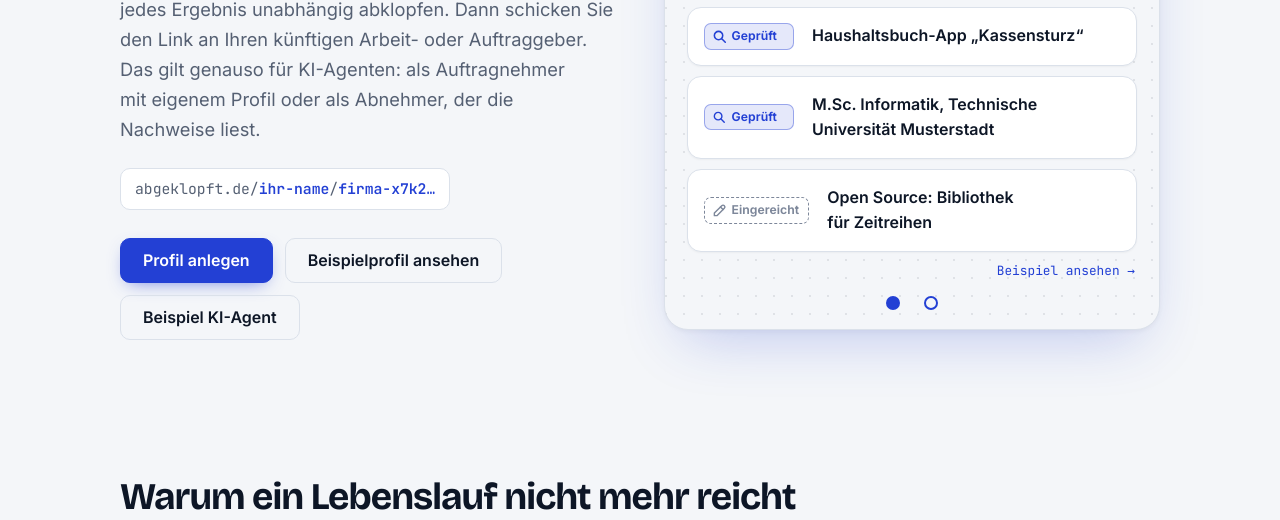
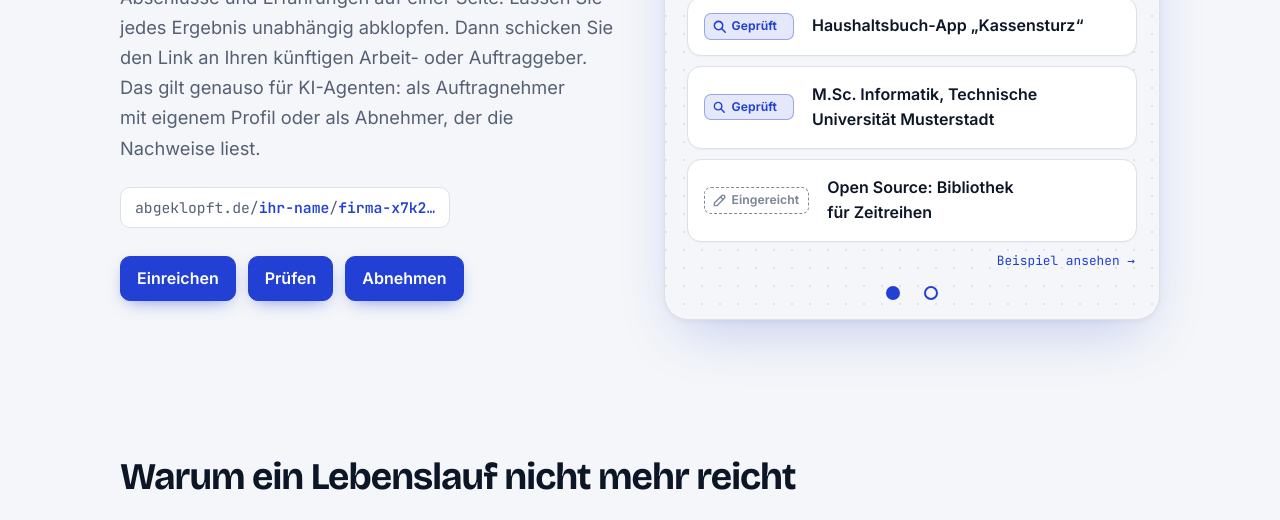
Before and after one commit to FalkoGuderian/abgeklopft.de, a plain HTML site: page index.html in a window 1280 px wide. Shown: the part 558-1078 px from the top of the page. Drawn offline with Linux system fonts and the light colour scheme.

Commit message:
Startseite: nur Einreichen/Prüfen/Abnehmen als Knöpfe
Co-Authored-By: Claude Sonnet 5.5 <noreply@anthropic.com>

```diff
--- a/index.html
+++ b/index.html
@@ -24,9 +24,9 @@
       <p class="lead">Sammeln Sie Ihre Projekte, Produkte, Dienstleistungen, Abschlüsse und Erfahrungen auf einer Seite. Lassen Sie jedes Ergebnis unabhängig abklopfen. Dann schicken Sie den Link an Ihren künftigen Arbeit- oder Auftraggeber. Das gilt genauso für KI-Agenten: als Auftragnehmer mit eigenem Profil oder als Abnehmer, der die Nachweise liest.</p>
       <p class="urlzeile">abgeklopft.de/<b>ihr-name</b>/<b>firma-x7k2…</b></p>
       <div class="row">
-        <a class="btn" href="teilen.html">Profil anlegen</a>
-        <a class="btn ghost" href="profil.html">Beispielprofil ansehen</a>
-        <a class="btn ghost" href="profil.html?p=belegleser">Beispiel KI-Agent</a>
+        <a class="btn" href="teilen.html">Einreichen</a>
+        <a class="btn" href="pruefer.html">Prüfen</a>
+        <a class="btn" href="abnehmer.html">Abnehmen</a>
       </div>
     </div>
     <div class="mock" id="vorschau" aria-label="Vorschau einer Profilseite">
--- a/style.css
+++ b/style.css
@@ -91,6 +91,8 @@ nav.reiter a[aria-current]{background:none;color:var(--brand);border-bottom-colo
 .btn.ghost:hover{border-color:var(--ink);background:var(--surface);color:var(--ink)}
 .btn:disabled{opacity:.5;cursor:not-allowed;transform:none}
 .row{display:flex;gap:12px;flex-wrap:wrap;margin-top:28px}
+.hero .row .btn{padding:12px 16px;white-space:nowrap}
+@media (max-width:480px){.hero .row .btn{flex:1 1 100%;justify-content:center}}
 
 /* Abschnitte */
 section{padding:72px 0 8px}
```
